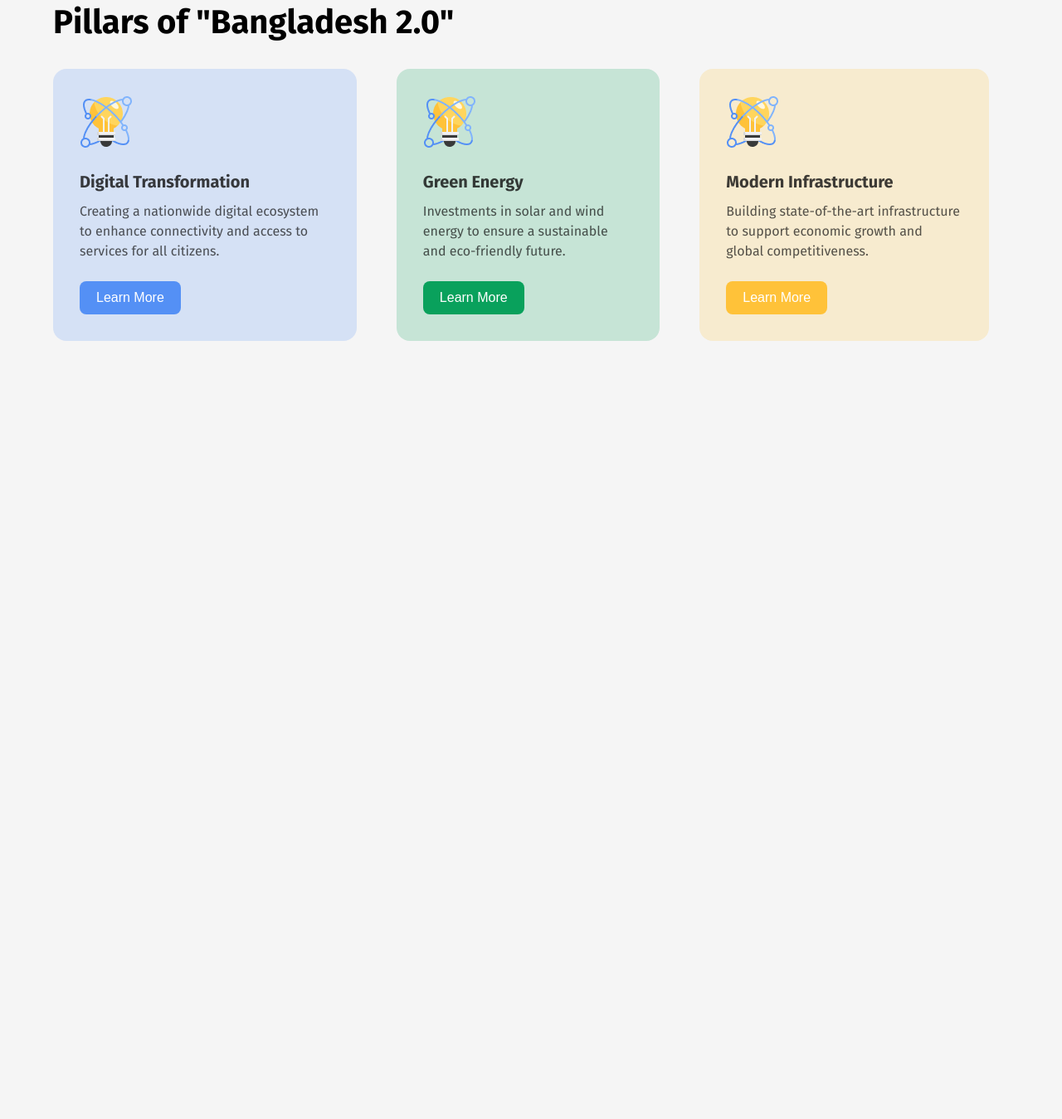
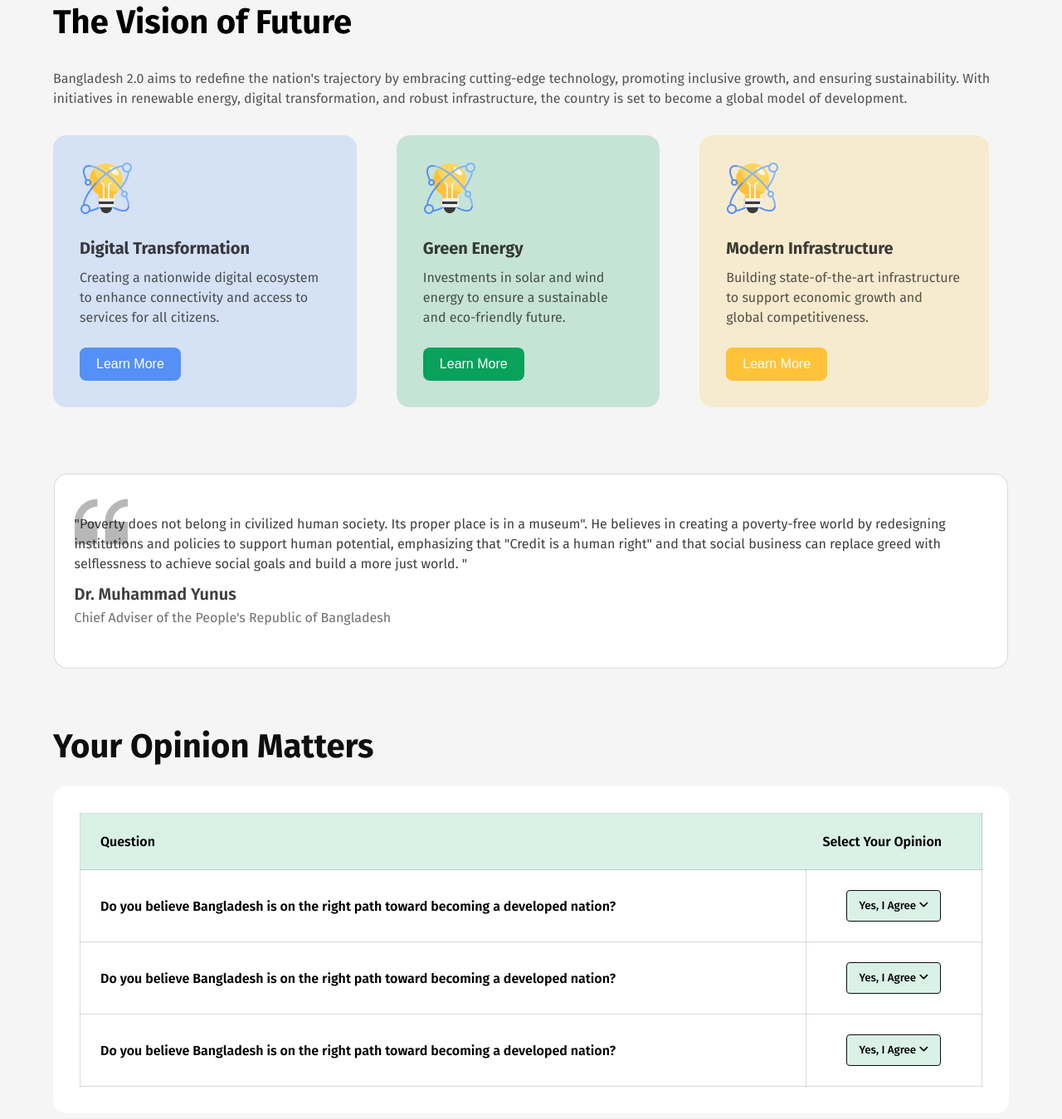
Before and after one commit to tawsif5001/bangladesh-2.0, a plain HTML site: page index.html in a window 1280 px wide. Shown: the part 1089-2438 px from the top of the page at 83% size. Before the commit the page ends 1580 px from the top, so only its background shows below. Drawn offline with Linux system fonts and the light colour scheme.

Commit message:
opinion section

```diff
--- a/index.html
+++ b/index.html
@@ -5,6 +5,8 @@
     <meta name="viewport" content="width=device-width, initial-scale=1.0">
     <title>Bangladesh 2.0</title>
     <link rel="stylesheet" href="styles.css">
+   <link rel="stylesheet" href="https://cdnjs.cloudflare.com/ajax/libs/font-awesome/6.5.1/css/all.min.css" integrity="sha512-DTOQO9RWCH3ppGqcWaEA1BIZOC6xxalwEsw9c2QQeAIftl+Vegovlnee1c9QX4TctnWMn13TZye+giMm8e2LwA==" crossorigin="anonymous" referrerpolicy="no-referrer" />
+        <!-- Other CSS files or scripts -->
 </head>
 <body class="body">
     <!-- header start -->
@@ -72,8 +74,10 @@
 
         <!-- future vision start -->
          <section>
+            <div class="vision">
             <div class="pillars-bd-container">
-                <h2 class="pillars-bd-heading fira-sans-bold">Pillars of "Bangladesh 2.0"</h2>
+                <h2 class="pillars-bd-heading fira-sans-bold">The Vision of Future</h2>
+                <p id="vision-description" class="fira-sans-regular">Bangladesh 2.0 aims to redefine the nation's trajectory by embracing cutting-edge technology, promoting inclusive growth, and ensuring sustainability. With initiatives in renewable energy, digital transformation, and robust infrastructure, the country is set to become a global model of development.</p>
                 <div class="pilars-card-container">
                     <div class="vision-card-01">
                         <img class="card-icon" src="assets/card-icon.png" alt="">
@@ -98,14 +102,67 @@
                     </div>
                 </div>
             </div>
-
+            </div>
 
         </section>
+
+        <!-- Dr. Younus quote -->
+         <section >
+            <div class="quote">
+            <div class="quote-container">
+                <p class="quote-description fira-sans-regular">"Poverty does not belong in civilized human society. Its proper place is in a museum". He believes in creating a poverty-free world by redesigning institutions and policies to support human potential, emphasizing that "Credit is a human right" and that social business can replace greed with selflessness to achieve social goals and build a more just world.  "</p>
+                <h4 class="speaker-name fira-sans-semibold">Dr. Muhammad Yunus</h4>
+                <p class="speaker-designation fira-sans-regular">Chief Adviser of the People's Republic of Bangladesh</p>
+            </div>
+            </div>
+         </section>
+
+         <!-- opinion table -->
+          <section>
+            <div class="opinion-container">
+                <h1 class="fira-sans-bold ">
+                    Your Opinion Matters
+                </h1>
+                <div class="opinion-table-container">
+                    <table>
+                        <tr class="fira-sans-semibold" id="col-head" style="background-color:  rgba(9, 161, 92, 0.15);">
+                            <td colspan="2"><p style="float: left;">Question</p><p style="float: right; margin-right: 24px;">Select Your Opinion</p></td>
+
+                        </tr>
+                        <tr>
+                            <td class="fira-sans-semibold">Do you believe Bangladesh is on the right path toward becoming a developed nation?</td>
+                            <td class="opinion-btn">
+                               <button class="fira-sans-medium">Yes, I Agree   <i class="fa-solid fa-angle-down"></i></button>
+                            </td>
+                        </tr>
+
+                        <tr>
+                            <td class="fira-sans-semibold">Do you believe Bangladesh is on the right path toward becoming a developed nation?</td>
+                            <td class="opinion-btn">
+                               <button class="fira-sans-medium">Yes, I Agree   <i class="fa-solid fa-angle-down"></i></button>
+                            </td>
+                        </tr>
+
+                        <tr>
+                            <td class="fira-sans-semibold">Do you believe Bangladesh is on the right path toward becoming a developed nation?</td>
+                            <td class="opinion-btn">
+                               <button class="fira-sans-medium">Yes, I Agree   <i class="fa-solid fa-angle-down"></i></button>
+                            </td>
+                        </tr>
+
+                    </table>
+
+                </div>
+
+            </div>
+          </section>
 
     </main>
     <!-- footer start -->
     <footer>
 
+
+
     </footer>
 
 </body>
--- a/styles.css
+++ b/styles.css
@@ -237,6 +237,17 @@ nav ul{
 
 /* future-vision */
 
+
+#vision-description{
+    font-size: 16px;
+    color: rgba(14, 14, 14, 0.7);
+    margin-bottom: 32px;
+    line-height: 24px;
+    letter-spacing: 0%;
+
+
+}
+
 .vision-card-01{
 
     border: none;
@@ -294,3 +305,117 @@ nav ul{
 .vision-btn-03{
     background-color: rgba(255, 194, 57, 1);
 }
+
+/* dr. younus quote */
+.quote{
+
+   display: flex;
+   justify-content: center;
+}
+
+.quote-container{
+    border: 1px solid rgba(14, 14, 14, 0.15);
+    background-color: rgba(255, 255, 255, 1);
+    max-width:86%;
+    padding: 48px 24px;
+    border-radius: 16px;
+    background-image: url(assets/quote-bg.png);
+    background-repeat: no-repeat;
+    background-position: 24px 25px;
+    margin-bottom: 70px;
+    margin-left: auto;
+    margin-right: auto;
+
+
+
+}
+
+.quote-description{
+    font-size: 16px;
+    line-height: 24px;
+    letter-spacing: 0%;
+    color
+    :rgba(14, 14, 14, 0.8);
+}
+
+.speaker-name{
+    font-size: 20px;
+    line-height: 24px;
+    letter-spacing: 0%;
+    color: rgba(14, 14, 14, 0.8);
+    margin-top: 12px;
+    margin-bottom: 5px;
+}
+
+.speaker-designation{
+    font-size: 16px;
+    line-height: 24px;
+    line-break: 0%;
+    color: rgba(14, 14, 14, 0.6);
+}
+
+/* opinion table styles */
+.opinion-container{
+
+    display: flex;
+    flex-grow: 1;
+    flex-direction: column;
+    max-width: 90%;
+    margin-left: auto;
+    margin-right: auto;
+    margin-bottom: 70px;
+
+}
+
+.opinion-table-container{
+    background-color: rgba(255, 255, 255, 1);
+    border: none;
+    padding: 32px 32px;
+    border-radius: 16px;
+    gap: 24px;
+    margin-top: 24px;
+
+}
+
+.opinion-container h1{
+    font-size: 40px;
+    line-height: auto;
+    letter-spacing: 0%;
+    color: rgba(14, 14, 14, 1);
+}
+
+.opinion-table-container table{
+    width: 100%;
+}
+
+
+.opinion-table-container table,th,td{
+    border: solid 1px rgba(14, 14, 14, 0.15);
+    border-collapse: collapse;
+
+}
+
+
+.opinion-table-container th,td{
+    padding: 24px 24px;
+    font-size: 16px;
+
+}
+
+
+
+.opinion-table-container button{
+    border: 1px solid rgba(14, 14, 14, 1);
+    background-color: rgba(9, 161, 92, 0.15);
+    border-radius: 4px;
+    padding: 10px 14px;
+
+}
+
+.opinion-btn{
+    text-align: center;
+}
+
+#col-head{
+    font-size: 20px;
+}
```
